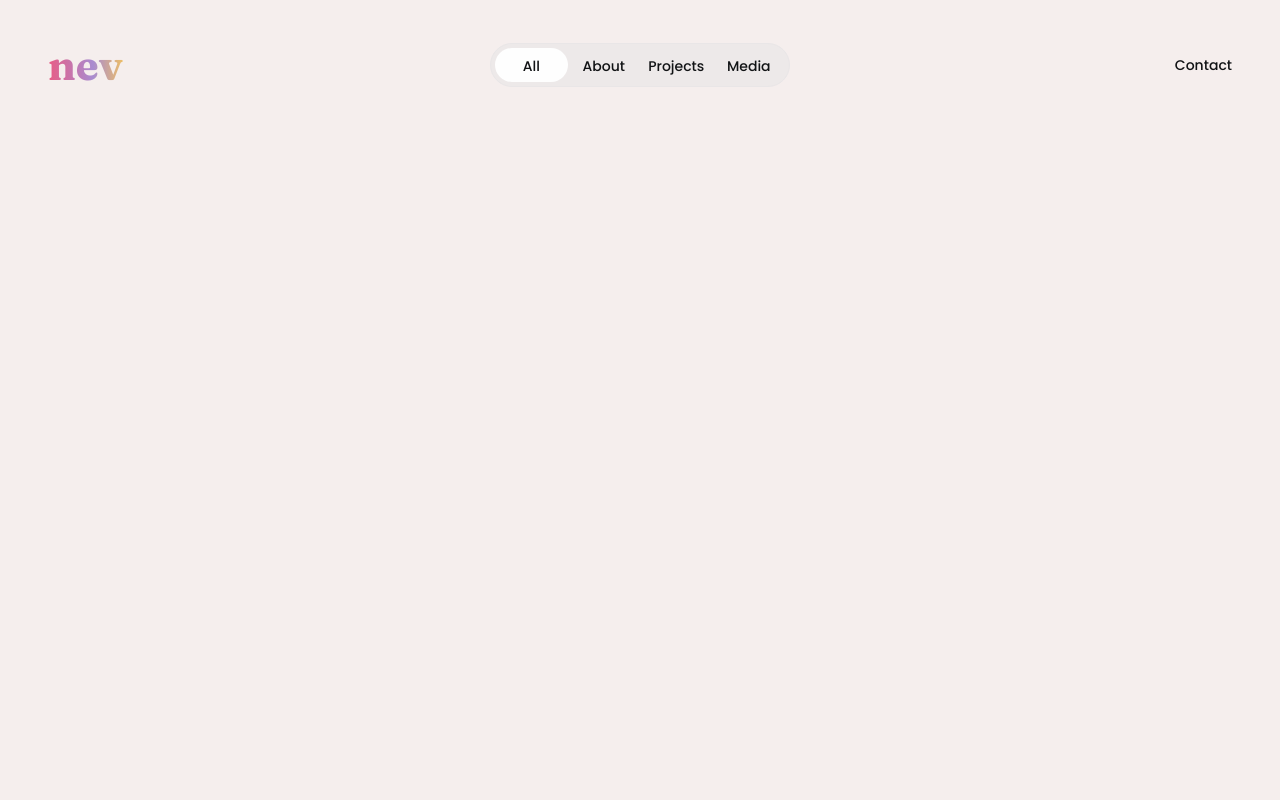
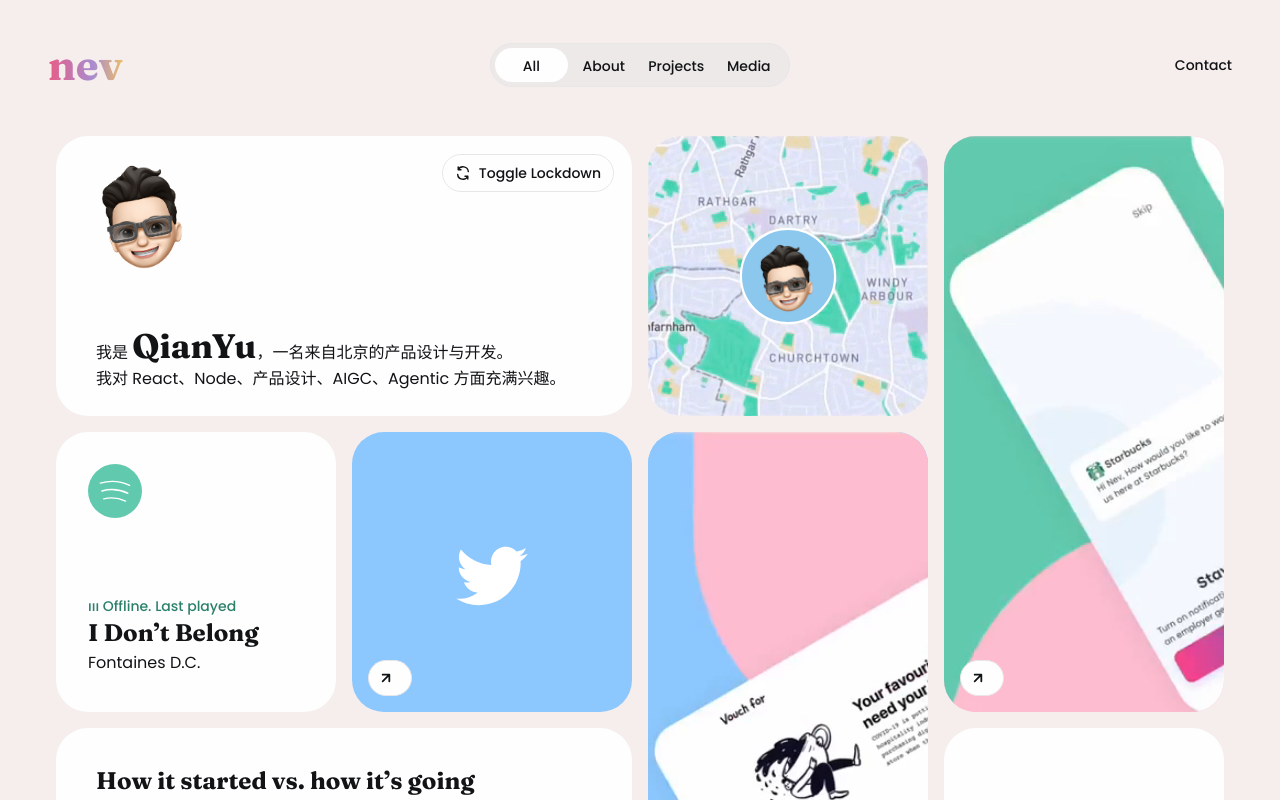
Before and after one commit to qianyuzhao-ai/my-website, a Next.js app: page / in a window 1280 px wide. Shown: the top 800 px of the page. Built offline with nearby package versions, Linux system fonts and the light colour scheme.

Commit message:
fix: 拖拽松手后其余卡片重新淡入
拖拽结束后按位置重排子节点会移动 DOM，浏览器随之重新播放入场动画。
改为保持子节点顺序不变，并在入场动画播放一次后移除。

Co-Authored-By: Claude Opus 5.5 <noreply@anthropic.com>

```diff
--- a/src/components/home/bento-grid.tsx
+++ b/src/components/home/bento-grid.tsx
@@ -18,6 +18,7 @@ import {
   type CardId,
   type CategoryId,
   cardSizes,
+  defaultOrder,
   desktopPlacement,
   type GridCols,
   type GridItem,
@@ -60,6 +61,12 @@ function getCols(): 0 | GridCols {
   return 0;
 }
 
+/** 卡片在视觉顺序（先行后列）中的位置，用于错峰入场 */
+function visualIndex(layout: GridItem[], id: CardId) {
+  const sorted = [...layout].sort((a, b) => a.y - b.y || a.x - b.x);
+  return sorted.findIndex((item) => item.i === id);
+}
+
 type BentoGridProps = {
   cards: Record<CardId, ReactNode>;
   category: CategoryId;
@@ -71,10 +78,14 @@ export function BentoGrid({ cards, category }: BentoGridProps) {
   const [saved, setSaved] = useState<SavedLayouts>({});
   const [session, setSession] = useState<Record<string, GridItem[]>>({});
   const dragged = useRef(false);
+  const [entered, setEntered] = useState(false);
   const active = highlighted[category];
 
   useEffect(() => {
     setSaved(loadLayouts());
+    // 入场动画只播放一次；之后卡片节点移动或重挂载都不会再次淡入
+    const timer = setTimeout(() => setEntered(true), 1000);
+    return () => clearTimeout(timer);
   }, []);
 
   function content(id: CardId, index: number) {
@@ -83,7 +94,7 @@ export function BentoGrid({ cards, category }: BentoGridProps) {
         className={`h-full transition-opacity duration-300 ${active.includes(id) ? "" : "opacity-[0.22]"}`}
       >
         <div
-          className="card-enter h-full"
+          className={`h-full ${entered ? "" : "card-enter"}`}
           style={{ "--i": index } as CSSProperties}
         >
           {cards[id]}
@@ -133,8 +144,6 @@ export function BentoGrid({ cards, category }: BentoGridProps) {
   const layout =
     (category === "all" ? saved[cols] : session[key]) ??
     presetLayout(category, cols);
-  // DOM 顺序跟随视觉顺序，保证键盘与读屏顺序一致
-  const ordered = [...layout].sort((a, b) => a.y - b.y || a.x - b.x);
 
   function handleDragStop(next: Layout) {
     const items = next.map(({ i, x, y, w, h }) => ({ i, x, y, w, h }));
@@ -177,8 +186,9 @@ export function BentoGrid({ cards, category }: BentoGridProps) {
         }}
         onDragStop={handleDragStop}
       >
-        {ordered.map(({ i }, index) => (
-          <div key={i}>{content(i, index)}</div>
+        {/* 子节点顺序保持不变：移动 DOM 节点会让浏览器重新播放其中的动画 */}
+        {defaultOrder.map((id) => (
+          <div key={id}>{content(id, visualIndex(layout, id))}</div>
         ))}
       </ReactGridLayout>
     </div>
```
